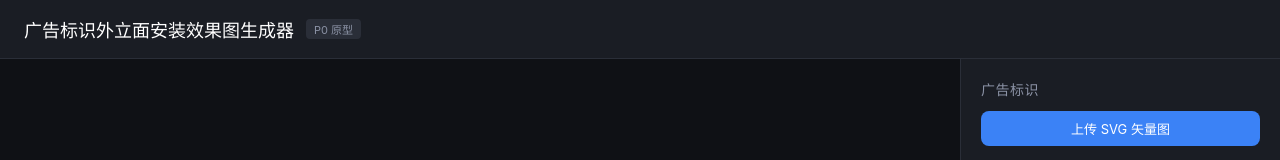
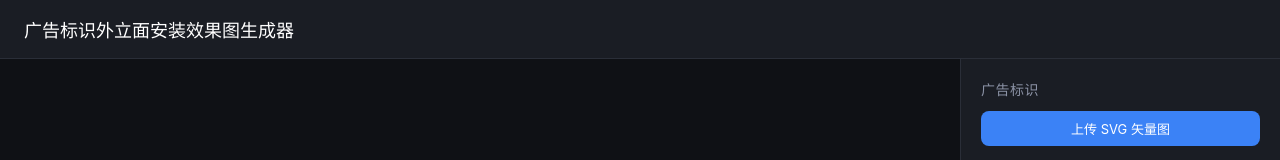
Before and after one commit to pht1991/sign-renderer, a React (Vite) app: page / in a window 1280 px wide. Shown: the top 160 px of the page. Built offline with nearby package versions, Linux system fonts and the light colour scheme.

Commit message:
chore: 移除页面P0原型字样

```diff
--- a/index.html
+++ b/index.html
@@ -3,7 +3,7 @@
   <head>
     <meta charset="UTF-8" />
     <meta name="viewport" content="width=device-width, initial-scale=1.0, maximum-scale=1.0, user-scalable=no, viewport-fit=cover" />
-    <title>广告标识效果图生成器 P0</title>
+    <title>广告标识外立面安装效果图生成器</title>
   </head>
   <body>
     <div id="root"></div>
--- a/src/App.css
+++ b/src/App.css
@@ -29,14 +29,6 @@ body {
   font-size: 18px;
   font-weight: 500;
   color: #fff;
-}
-
-.version-tag {
-  font-size: 11px;
-  padding: 2px 8px;
-  border-radius: 4px;
-  background: #2a2e38;
-  color: #8b92a5;
 }
 
 .main-layout {
--- a/src/App.tsx
+++ b/src/App.tsx
@@ -527,7 +527,7 @@ export default function App() {
     <div className="app">
       <header className="app-header">
         <h1>广告标识外立面安装效果图生成器</h1>
-        <span className="version-tag">P0 原型</span>
+
       </header>
 
       <div className="main-layout">
--- a/src/utils/svgToMesh.ts
+++ b/src/utils/svgToMesh.ts
@@ -185,7 +185,7 @@ function stripUrlRefs(svg: string, gradientColors: Map<string, string>): string
 
 /**
  * 从 SVG 的 <defs> 中提取所有 linearGradient / radialGradient 的代表色
- * 代表色取中间那个 stop 的颜色（简单稳健，P0 阶段够用）
+ * 代表色取中间那个 stop 的颜色（简单稳健）
  */
 function extractGradientColors(svg: string): Map<string, string> {
   const map = new Map<string, string>()
```
